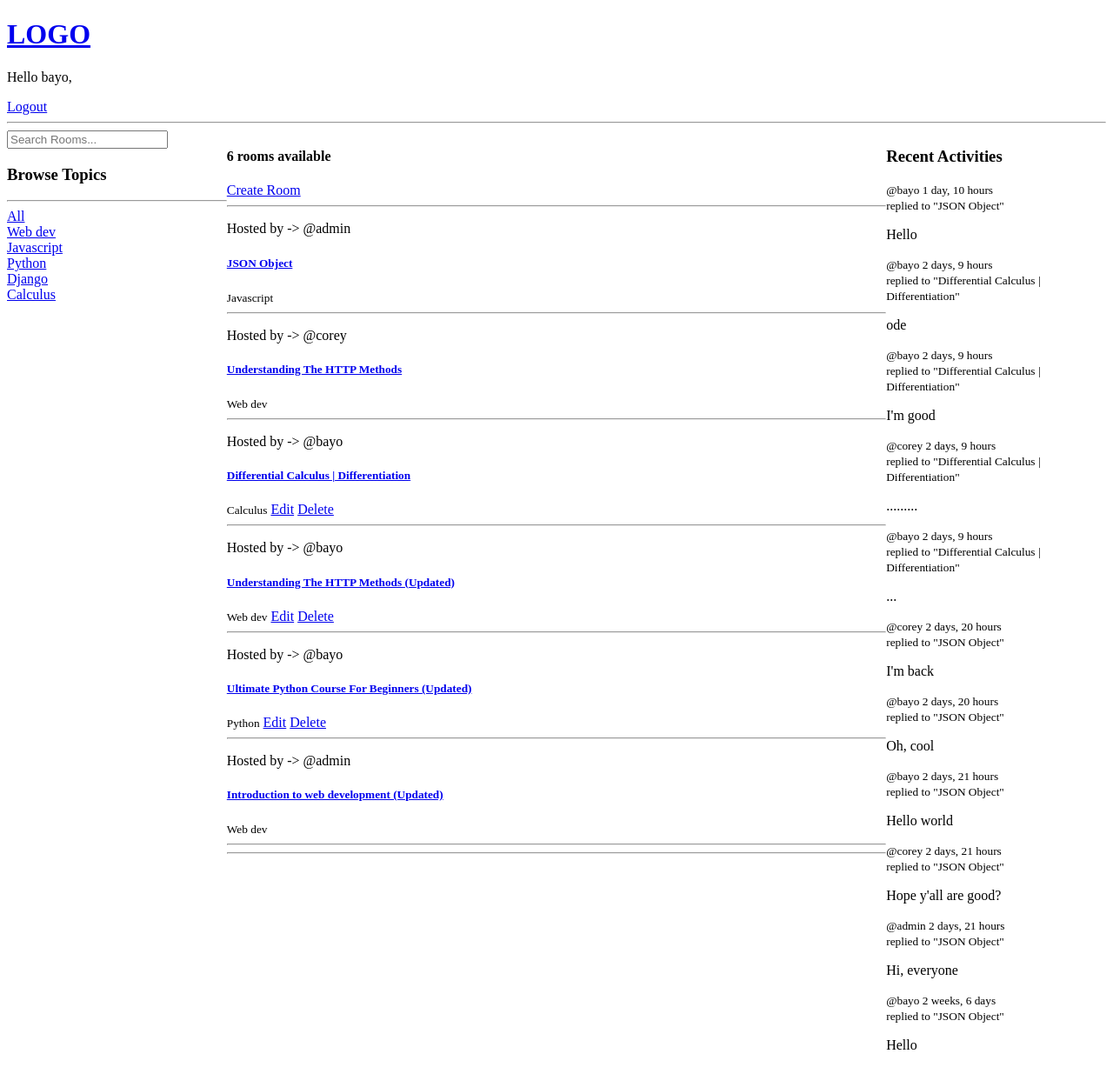
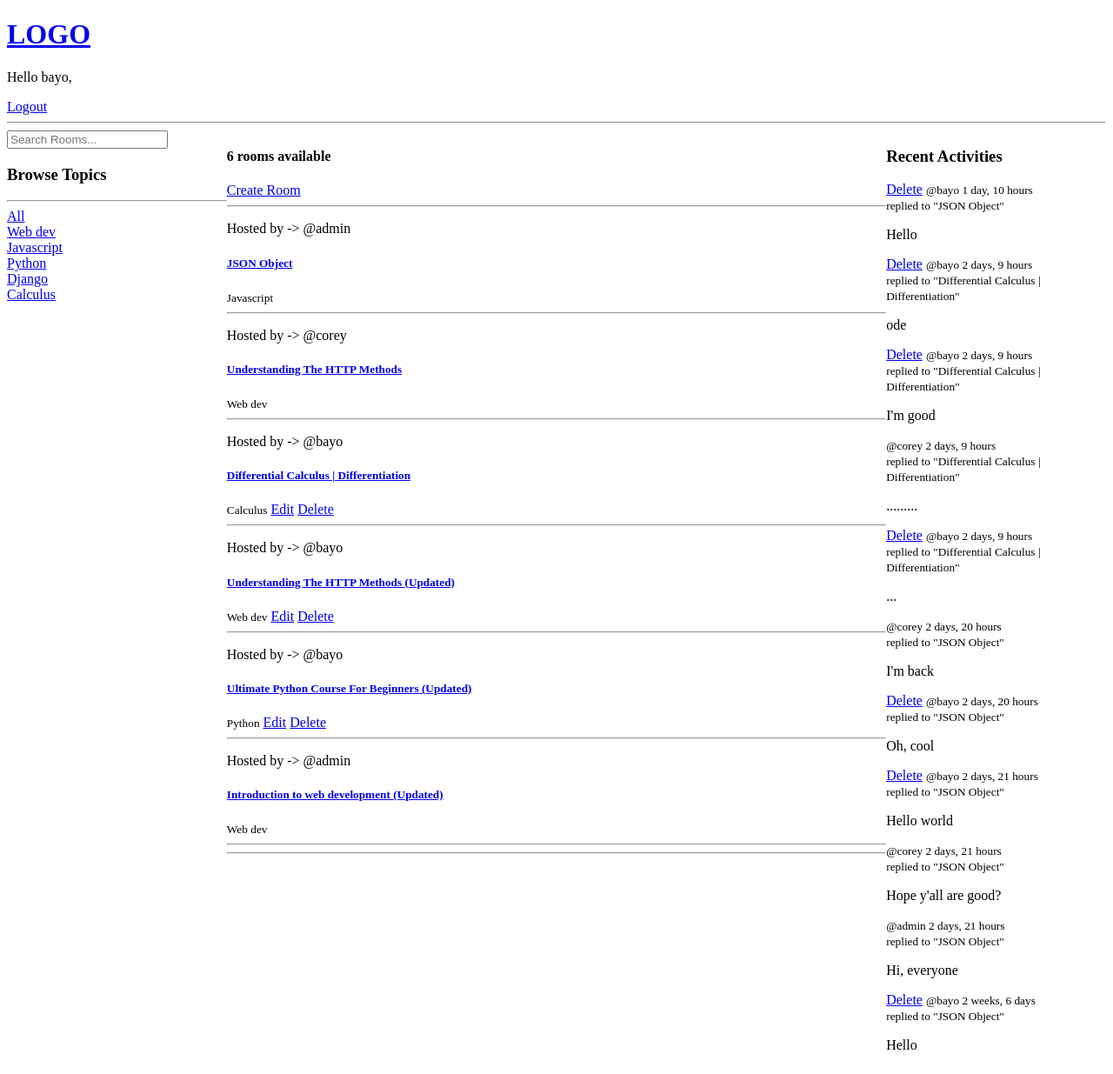
Before and after one commit to hashvector/Chat-bud, a Django app: page / in a window 1280 px wide. Shown: the whole page at 87% size. Run offline with Django 4.2, Linux system fonts and the light colour scheme; a user stored in the database is signed in; data comes from the database, SQL or seed files in the repository; both versions use the stored data as it was after the commit.

Commit message:
new commit

```diff
--- a/core/templates/core/index.html
+++ b/core/templates/core/index.html
@@ -55,6 +55,10 @@
         <h3>Recent Activities</h3>
 
         {% for message in room_messages %}
+
+            {% if request.user == message.host %}
+                <a href="{% url 'delete-message' message.id %}">Delete</a>
+             {% endif %}
             <small>@{{message.host.username}} {{message.created|timesince}}</small>
             <br>
             <small>replied to "{{message.room}}"</small>
```
Also changed, not shown: db.sqlite3.
